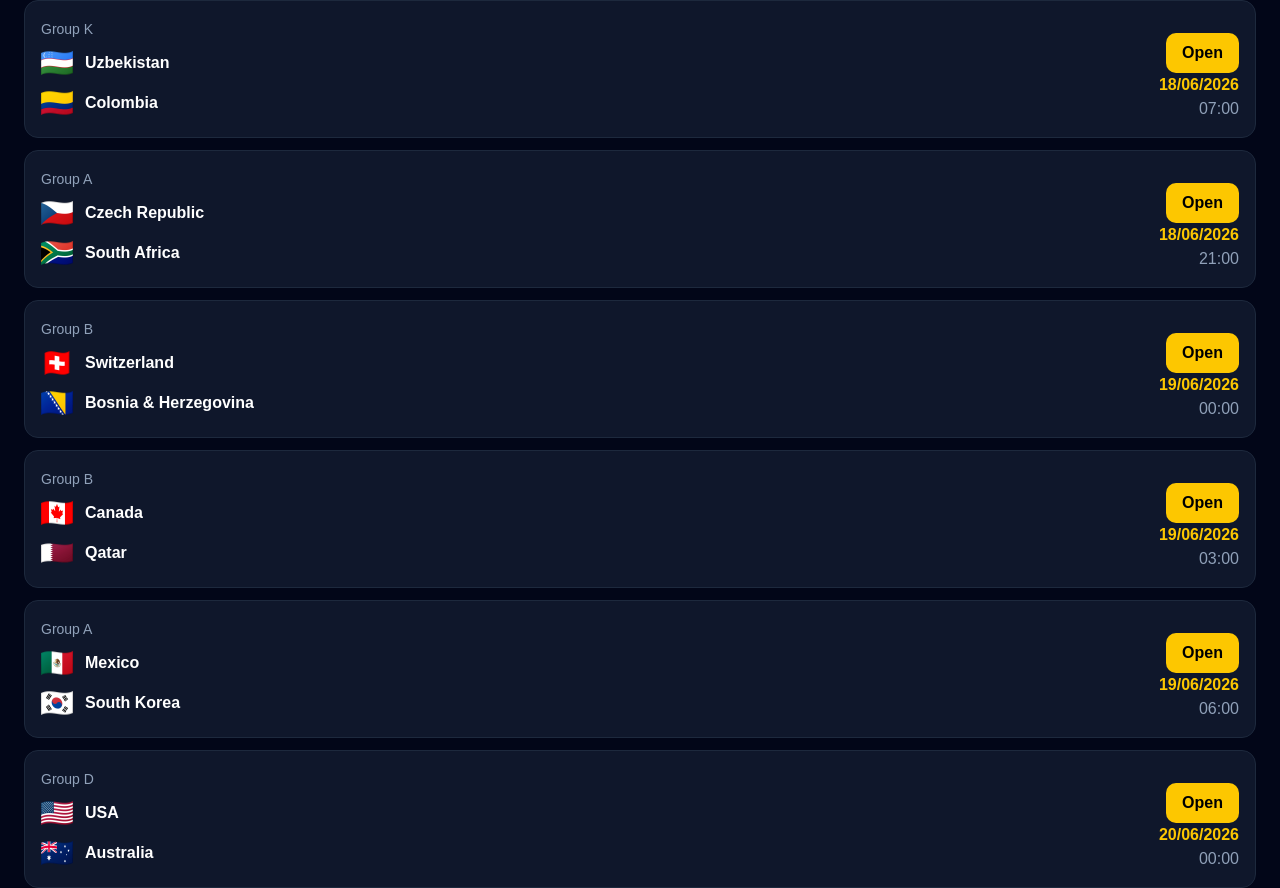
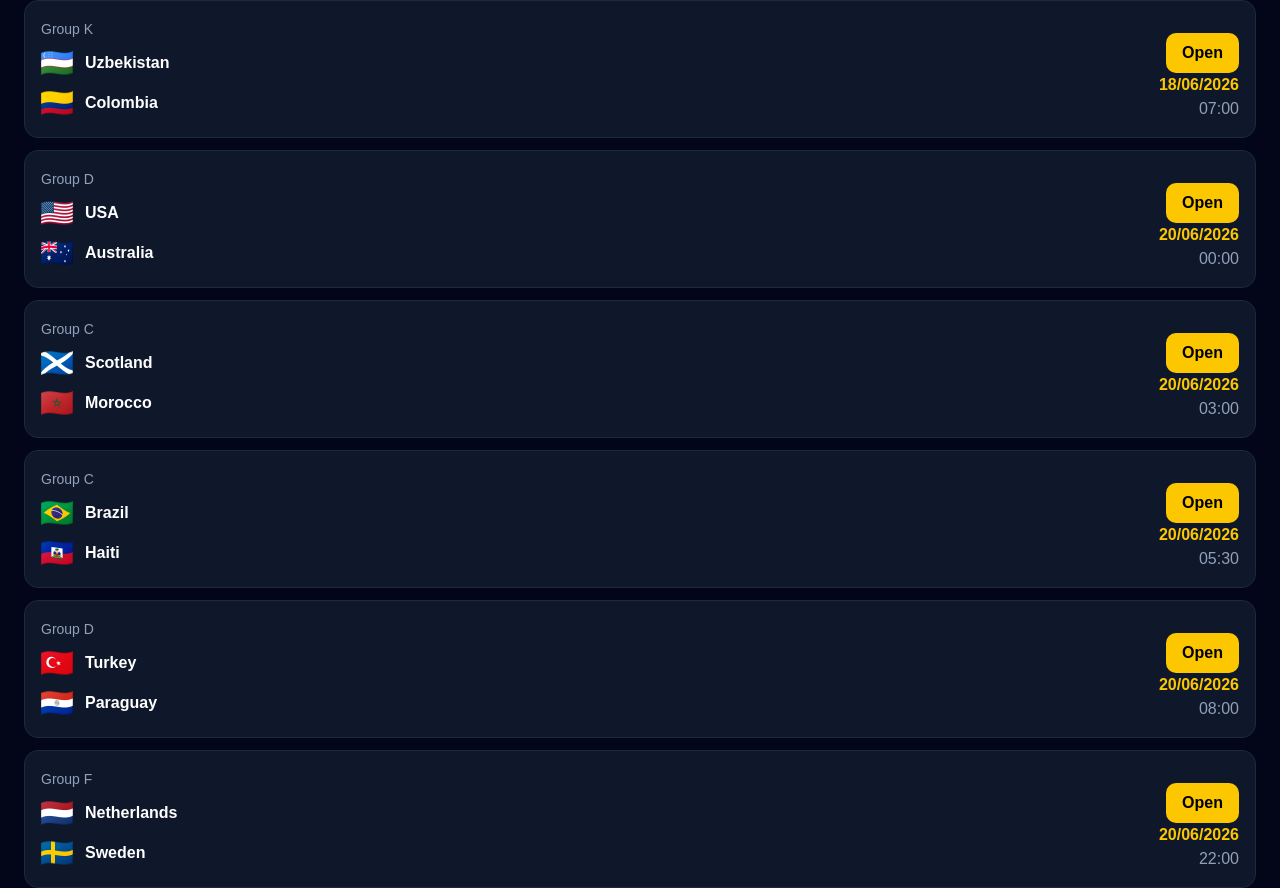
Before and after one commit to djurayevdavron/World-cup-2026-live, a React (Vite) app: page /matches in a window 1280 px wide. Shown: the part 1160-2048 px from the top of the page. Built offline with nearby package versions, Linux system fonts and the light colour scheme.

Commit message:
Update matchesData.js

```diff
--- a/src/data/matchesData.js
+++ b/src/data/matchesData.js
@@ -30,10 +30,9 @@ export const matches = [
   awayTeam: "South Africa",
   homeFlag: "/flags/czech-republic.png",
   awayFlag: "/flags/south-africa-republic.png",
-  date: "2026-06-18",
-  time: "21:00",
-  status: "upcoming",
-  stream:"https://app.setantasports.com/live/304605"
+  homeScore: 1,
+  awayScore: 1,
+  status: "finished",
 },
 
 {
@@ -43,10 +42,9 @@ export const matches = [
   awayTeam: "South Korea",
   homeFlag: "/flags/mexico.png",
   awayFlag: "/flags/south-korea.png",
-  date: "2026-06-19",
-  time: "06:00",
-  status: "upcoming",
-  stream:"https://app.setantasports.com/live/304608"
+  homeScore: 1,
+  awayScore: 0,
+  status: "finished",
 },
 
 {
@@ -107,10 +105,9 @@ export const matches = [
   awayTeam: "Bosnia & Herzegovina",
   homeFlag: "/flags/swits.png",
   awayFlag: "/flags/bosnia.png",
-  date: "2026-06-19",
-  time: "00:00",
-  status: "upcoming",
-  stream:"https://app.setantasports.com/live/304606"
+  homeScore: 4,
+  awayScore: 1,
+  status: "finished",
 },
 
 {
@@ -120,10 +117,9 @@ export const matches = [
   awayTeam: "Qatar",
   homeFlag: "/flags/canada.png",
   awayFlag: "/flags/qatar.png",
-  date: "2026-06-19",
-  time: "03:00",
-  status: "upcoming",
-  stream:"https://app.setantasports.com/live/304607"
+  homeScore: 6,
+  awayScore: 0,
+  status: "finished",
 },
 
 {
```
